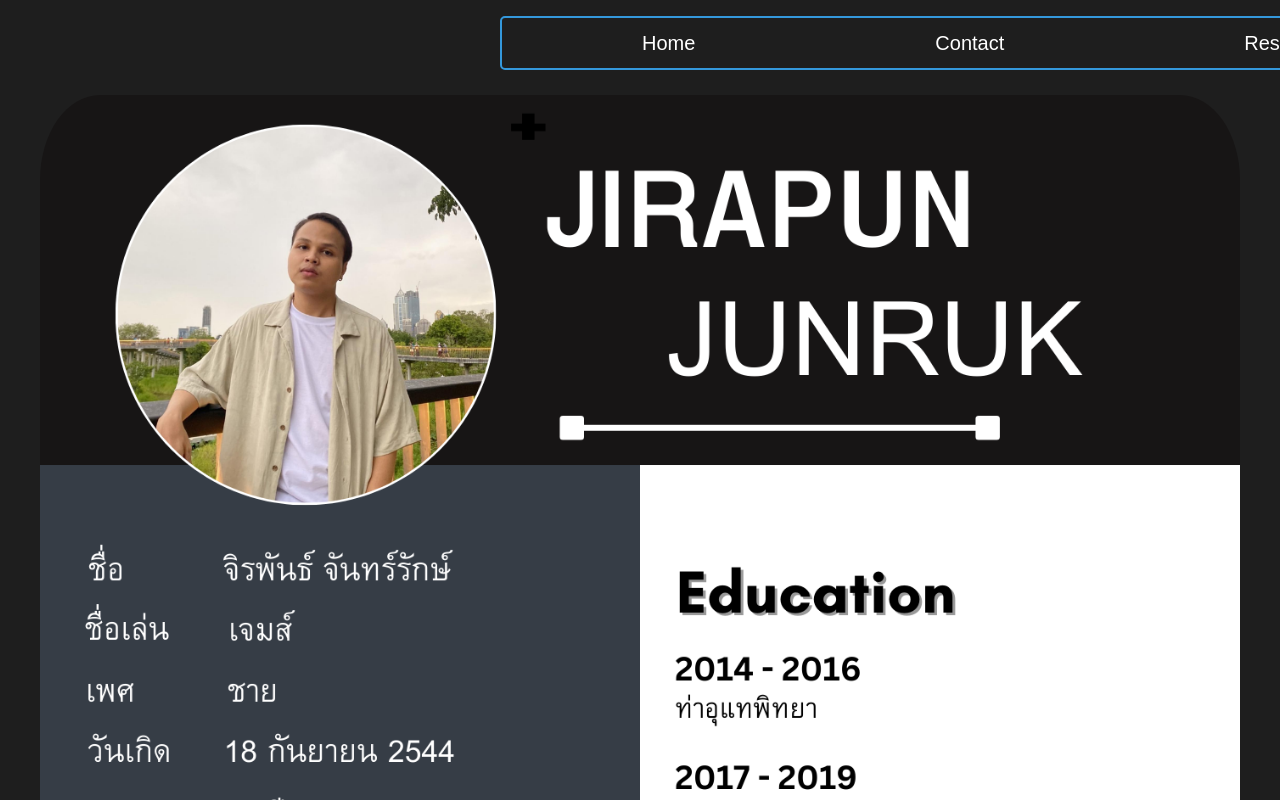
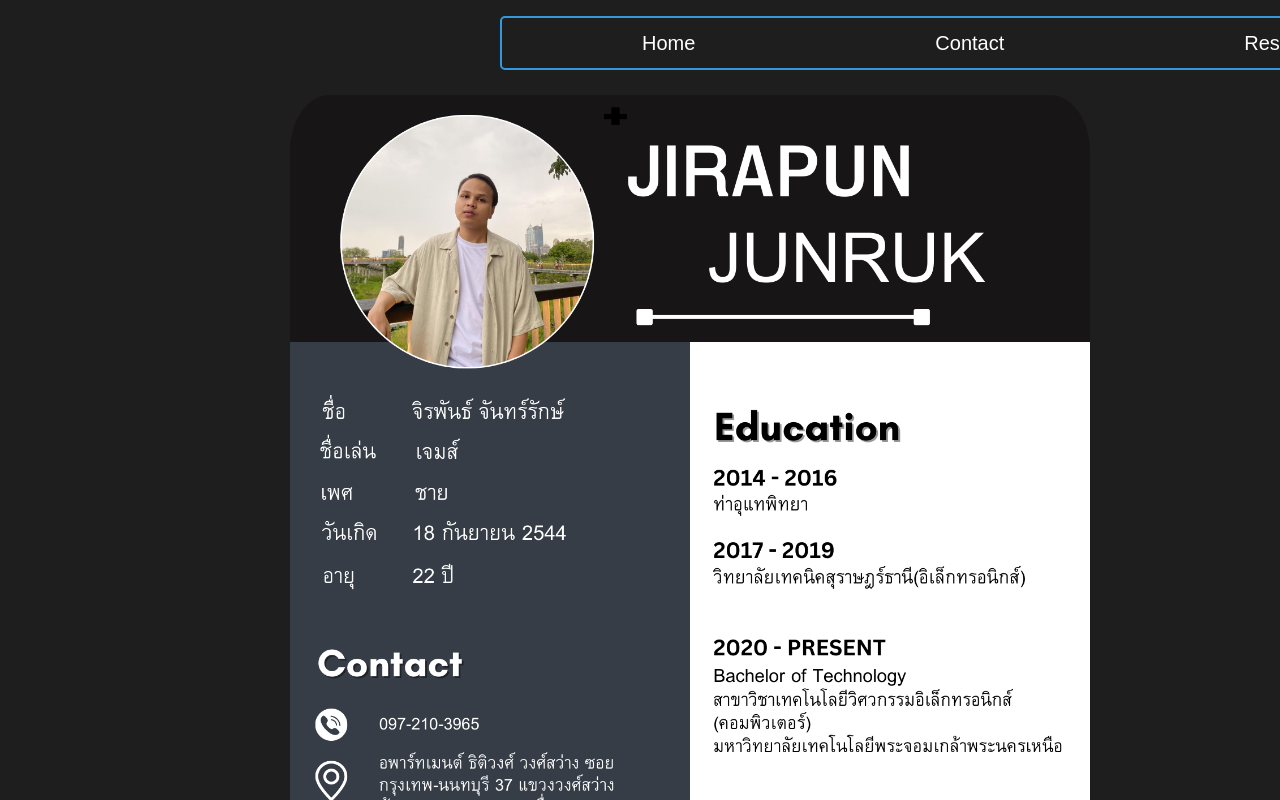
Before and after one commit to JirapunJunruk/portfolio, a React (Create React App) app: page /resume in a window 1280 px wide. Shown: the top 800 px of the page. Built offline with nearby package versions, Linux system fonts and the light colour scheme.

Commit message:
update
update

```diff
--- a/src/App.css
+++ b/src/App.css
@@ -8,55 +8,6 @@
 
 
 
-
-
-
-/* .App {
-  display: flex;
-  width: 100vx;
-  min-height: 100vh;
-} */
-
-
-/* text */
-/* nav ul{
-  font-size: var(--fontsize-nav);
-  text-align: center;
-  list-style: none;
-} */
-
-/* กระยะห่างบรรทัด */
-/* nav ul li {
-  margin: 0px;
-} */
-
-/* ตัวอักษร */
-/* nav ul li a{
-  height: 100%;
-  display: flex;
-  justify-content: space-between;
-  color: #971515;
-  text-decoration: none;
-} */
-
-/*
-* .condiv{
-  padding: 100px;
-  background-color: #f4f5f9;
-  flex: var(--condiv-flex);
-}  */
-
-
-
-
-
-
-
-/* .resume1{
-  margin-top: 70px;
-  /* width: 600px;
-
-} */
 
 
 .social {
@@ -142,6 +93,7 @@
 
 
 
+
 /*  home js intro */
 #intro{
   height: calc(100vh -4rem);
@@ -155,11 +107,11 @@
 
 /*  contact js intro */
 .condiv {
-  margin-left: 50px;
+  margin-left: 440px;
   height: calc(100vh -4rem);
   width: 100vw;
   max-width: 75rem;
-  margin: 0 auto;
+  /* margin: 0 auto; */
   overflow: hidden;
 }
 
@@ -177,13 +129,12 @@
 
 }
 .resume{
-
-
+  margin-left: 250px;
   margin-top: 30px;
   /* margin-left: 30px;
   margin-right: 30px; */
   border-radius: 5%;
-  width: 100%;
+  width: 800px;
 
 }
 
@@ -197,6 +148,7 @@
 }
 
 .introContent{
+  margin-left: 100px;
   /* height: 100vh;
   width: 100vw; */
   margin-top: 20px;
--- a/src/content/Contact.js
+++ b/src/content/Contact.js
@@ -6,12 +6,14 @@
     render() {
         return(
             <div className="condiv fa-contact">
+
                 <h1 className="subtopic">Contact Me</h1>
                 <h4 className="add">ที่อยู่</h4>
                 <p className="address">
                 อพาร์ทเมนต์  ธิติวงศ์ วงศ์สว่าง
                 ซอย กรุงเทพ-นนทบุรี 37 แขวงวงศ์สว่าง ห้อง 702  กรุงเทพ บางซื่อ 10800
                 </p>
+
                 <Social/>
             </div>
         )
```
